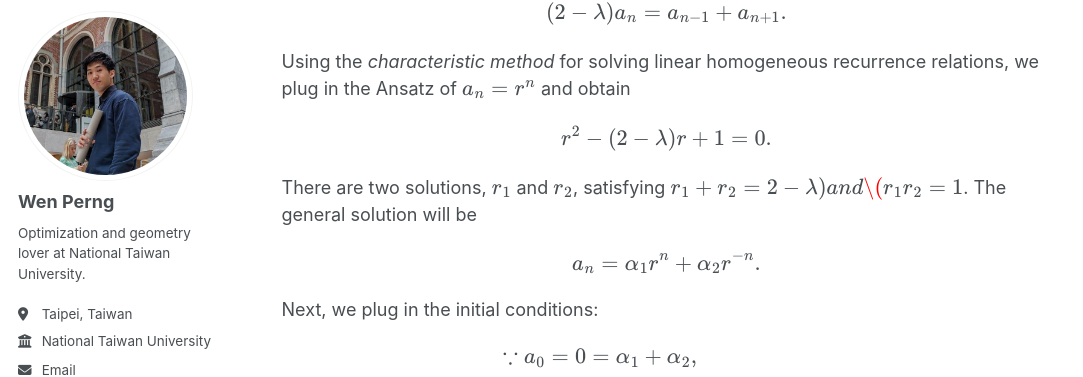
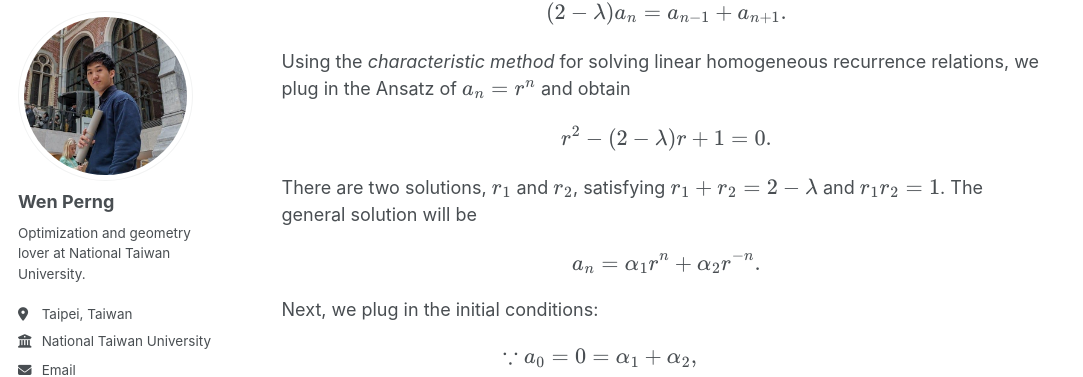
Before and after one commit to WenPerng/WenPerng.github.io, a Jekyll site: the page built from _posts/2025-09-19-blog-post.md, in a window 1280 px wide and 900 px high, scrolled down 2178 px. Shown: the part 88-465 px from the top of the window, without its empty margins (0-1083 px from the left). Built offline with Jekyll 4.4.1, drawn with Linux system fonts in a browser that asks for light colours; some web fonts are replaced; a script that is not in the unit is left out.

```diff
--- a/_posts/2025-09-19-blog-post.md
+++ b/_posts/2025-09-19-blog-post.md
@@ -102,7 +102,7 @@ $$
 r^2 - (2-\lambda) r + 1 = 0.
 $$
 </p>
-There are two solutions, \\(r _1\\) and \\(r _2\\), satisfying \\(r _1 + r _2 = 2 - \lambda) and \\(r _1 r _2 = 1\\). The general solution will be
+There are two solutions, \\(r _1\\) and \\(r _2\\), satisfying \\(r _1 + r _2 = 2 - \lambda\\) and \\(r _1 r _2 = 1\\). The general solution will be
 <p>
 
 $$
@@ -230,4 +230,5 @@ $$
 </p>
 
 ---
+
 The interplay between recurrence relations and Toeplitz-like matrices are truly fascinating. Originally, one uses the latter to solve for the former. However, as we have seen with the last three examples, we can actually turn this relation around and find the eigenvalues of the Toeplitz-like matrices using recurrence relations!
```
